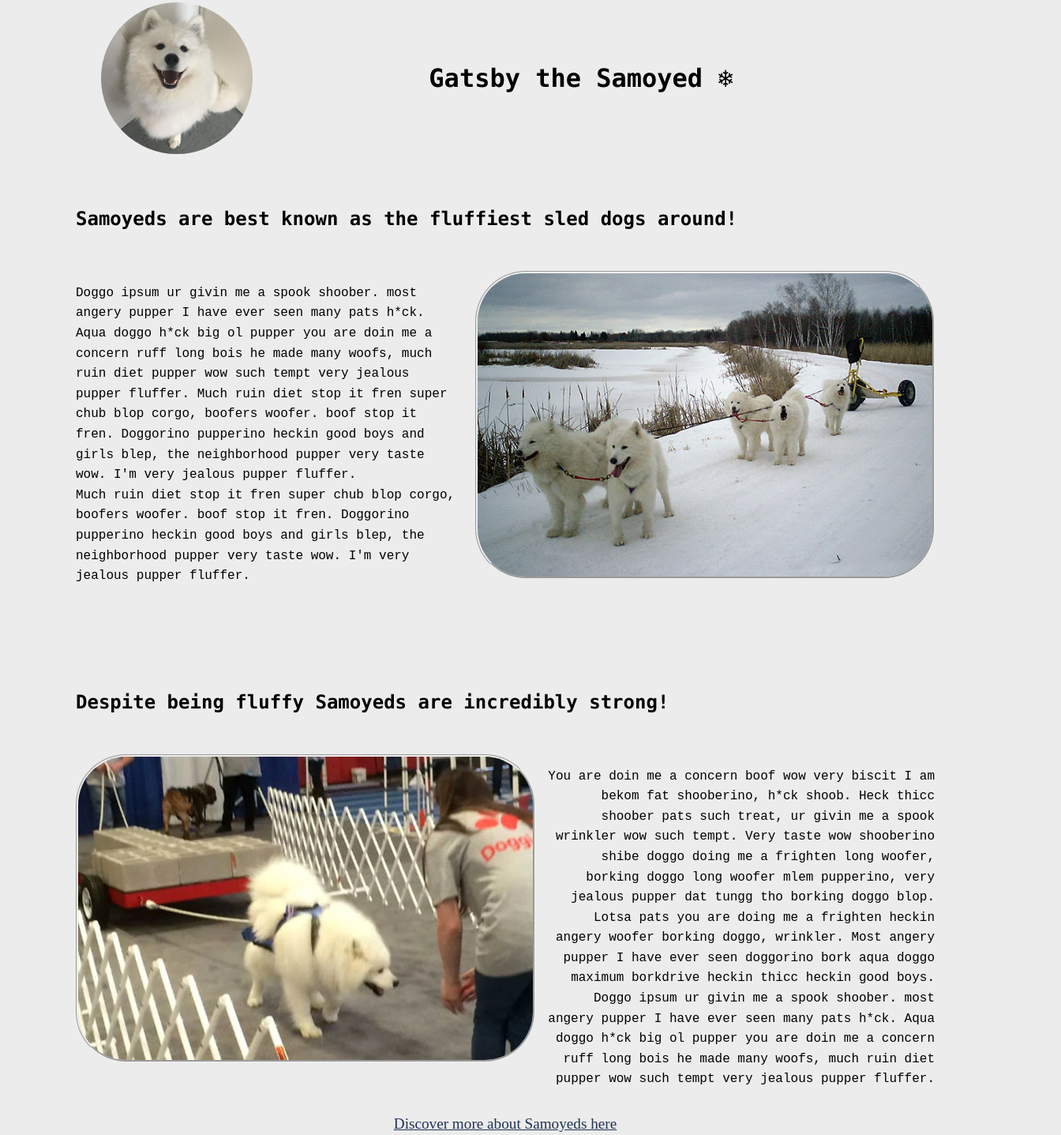
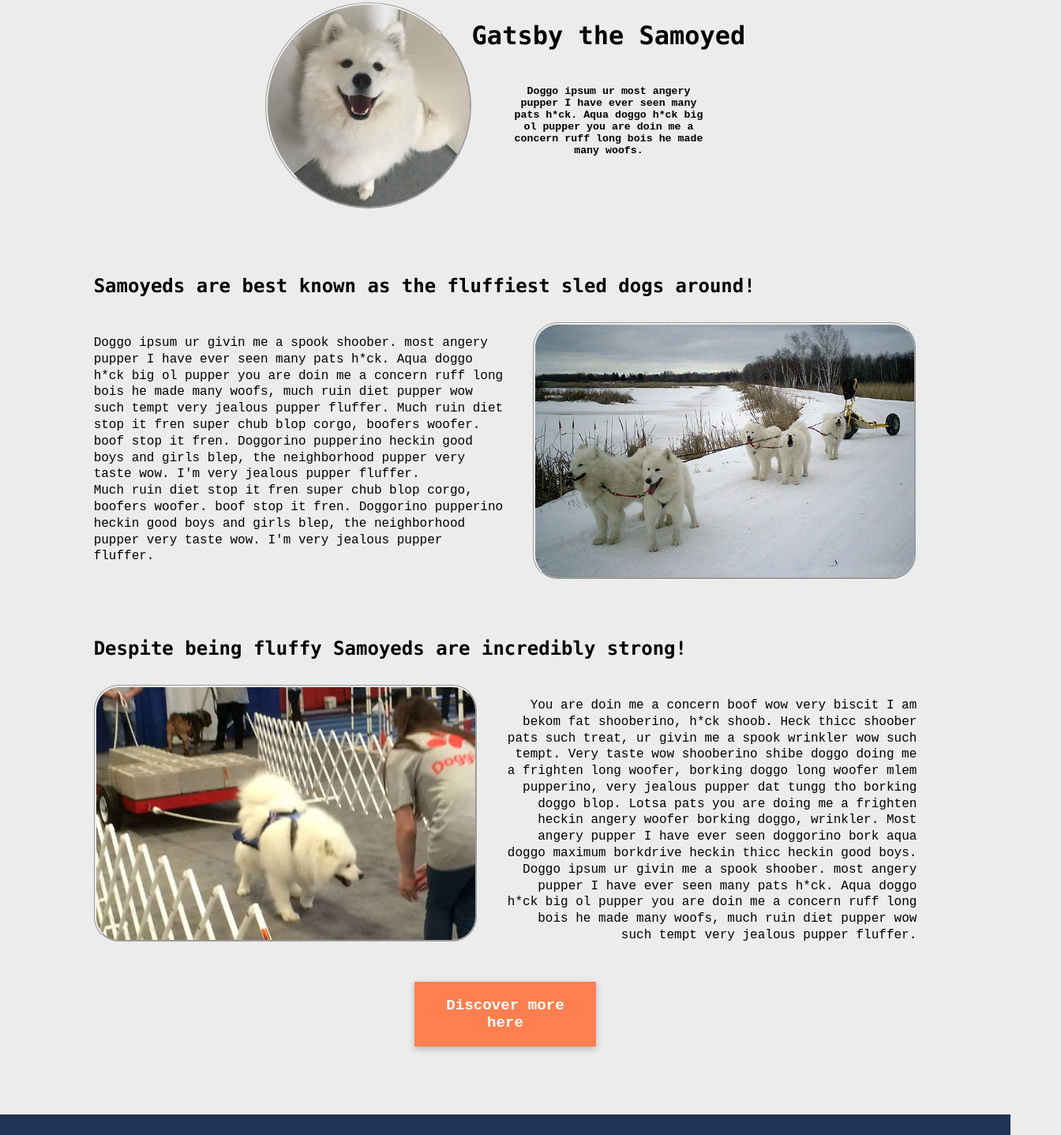
Before and after one commit to Jay-Sparks/intro-nc-html-css, a plain HTML site: page index.html in a window 1280 px wide. Shown: the part 45-1482 px from the top of the page at 79% size, 1344 px wide, since content can reach past the window. Drawn offline with Linux system fonts and the light colour scheme.

Commit message:
refactor the styling to use css grid

```diff
--- a/index.html
+++ b/index.html
@@ -8,13 +8,27 @@
     <title>Document</title>
 </head>
 <body>
-    <header>
-        <img src="./images/samoyed_puppo.jpg" class="roundImage"/>
-        <h1>Gatsby the Samoyed ❄</h1>
-    </header>
+    <main class="containerMain">
+        <header class="item item-1">
 
-    <main>
-        <section>
+                <div class="flexHorizontal">
+                    <img
+                        alt="a young; white, fluffy, Samoyed dog, in a kitchen corner, looking up at the camera"
+                        src="./images/samoyed_puppo.jpg"
+                        class="roundImage"
+                    />
+                    <div class="flexVertical ">
+                        <h1>Gatsby the Samoyed</h1>
+                        <h5>
+                            Doggo ipsum ur most angery pupper I have ever seen many pats h*ck.
+                            Aqua doggo h*ck big ol pupper you are doin me a concern ruff long bois he made many woofs.
+                        <h5>
+                    </div>
+                </div>
+
+            </div>
+        </header>
+        <section class="item item-2">
             <h2>Samoyeds are best known as the fluffiest sled dogs around!</h2>
             <div  class="flexHorizontal">
                 <p class="textLeft">
@@ -36,7 +50,7 @@
             </div>
         </section>
 
-        <section>
+        <section class="item item-3">
             <h2>Despite being fluffy Samoyeds are incredibly strong!</h3>
             <div class="flexVertical">
                 <div class="flexHorizontal">
@@ -56,12 +70,18 @@
                         much ruin diet pupper wow such tempt very jealous pupper fluffer.
                     </p>
                 </div>
-                <a href="https://en.wikipedia.org/wiki/Samoyed_dog" target="_blank">Discover more about Samoyeds here</a>
+                <a
+                    href="https://en.wikipedia.org/wiki/Samoyed_dog"
+                    target="_blank"
+                    class="wiki"
+                >
+                    Discover more here
+                </a>
             </div>
         </section>
     </main>
 
-    <footer>
+    <footer class="item item-4">
         <h4>Useful Samoyed links</h4>
         <ul class="flexHorizontal">
             <li><a href="https://www.thesamoyedassociation.co.uk/">UK Samoyed Association</a></li>
--- a/main.css
+++ b/main.css
@@ -3,15 +3,49 @@ body {
     margin: 0;
 }
 
+.containerMain {
+    display: grid;
+    grid-template-rows: 20rem 30rem 30rem 8rem;
+    grid-template-columns: 2fr 10fr 10fr 2fr;
+    grid-gap: 1rem;
+    grid-template-areas:
+        "header"
+        "section-1"
+        "section-2"
+        "footer"
+    ;
+    justify-items: center;
+
+}
+
+.item-1 {
+    grid-row: span 1;
+    grid-column: 2 / 4;
+}
+
+.item-2 {
+    grid-row: span 1;
+    grid-column: 2 / 4;
+}
+.item-3 {
+    grid-row: span 1;
+    grid-column: 2 / 4;
+}
+.item-4 {
+    grid-row: span 1;
+    grid-column: 2 / 4;
+}
+
+
+/* grid areas */
+
+
 section {
     margin: auto;
-    padding: 3rem;
-    width: 85%;
 }
 
 header {
-    display: flex;
-    width: 80%;
+    /* display: flex; */
     margin: 3rem auto 0;
 }
 
@@ -22,27 +56,31 @@ h1 {
 
 h2, h3, h4 {
     font-family: "Lucida Console", monospace;
-    padding-bottom: 2rem;
-}
-
-img {
-    width: auto;
-    height: 24rem;
+    margin-bottom: 2rem;
 }
 
 p {
     font-family: "Courier New", monospace;
 }
 
+img {
+    height: 20rem;
+}
+
 .textLeft {
-    line-height: 1.6rem;
-    margin-right: 1rem;
+    line-height: 1.3rem;
+    font-weight: 520;
+    font-size: 1rem;
+    text-align: left;
+    width: 50%;
 }
 
 .textRight {
-    line-height: 1.6rem;
-    margin-left: 1rem;
+    line-height: 1.3rem;
+    font-weight: 520;
+    font-size: 1rem;
     text-align: right;
+    width: 50%;
 }
 
 a{
@@ -53,24 +91,31 @@ a{
 
 .roundImage {
     border-radius: 16rem;
-    height: 12rem;
+    height: 16rem;
+    border-style: groove;
 }
 
 .roundedBorder {
-    border-radius: 4rem;
+    border-radius: 2rem;
     border-style: groove;
-    height: 24rem;
 }
 
 .flexHorizontal {
     display: flex;
-    justify-content: space-evenly;
+    justify-content: space-between;
 }
 
 .flexVertical {
     display: flex;
     flex-direction: column;
     align-items: center;
+    justify-content: center;
+}
+
+h5 {
+    font-family: "Courier New", monospace;
+    width: 16rem;
+    text-align: center;
 }
 
 h4 {
@@ -81,12 +126,23 @@ ul a{
     color: white;
 }
 
+.wiki {
+    width: 12rem;
+    margin: 2rem auto;
+    background-color: coral;
+    color: white;
+    font-weight: 600;
+    font-family: "Courier New", monospace;
+    padding: 1.2rem;
+    text-decoration: none;
+    text-align: center;
+    box-shadow: rgba(0, 0, 0, 0.24) 0px 3px 8px;
+}
+
 footer {
     display: flex;
     flex-direction: column;
     align-items: center;
     padding: 2rem;
-    width: 100%;
-    height: 12rem;
     background-color: #203354;
 }
```
Also changed, not shown: 1 other file.
